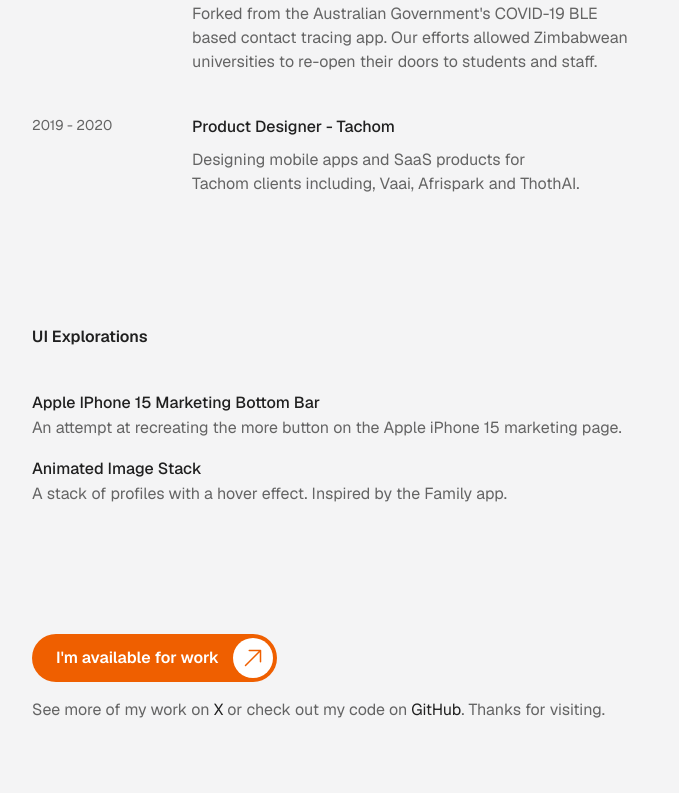
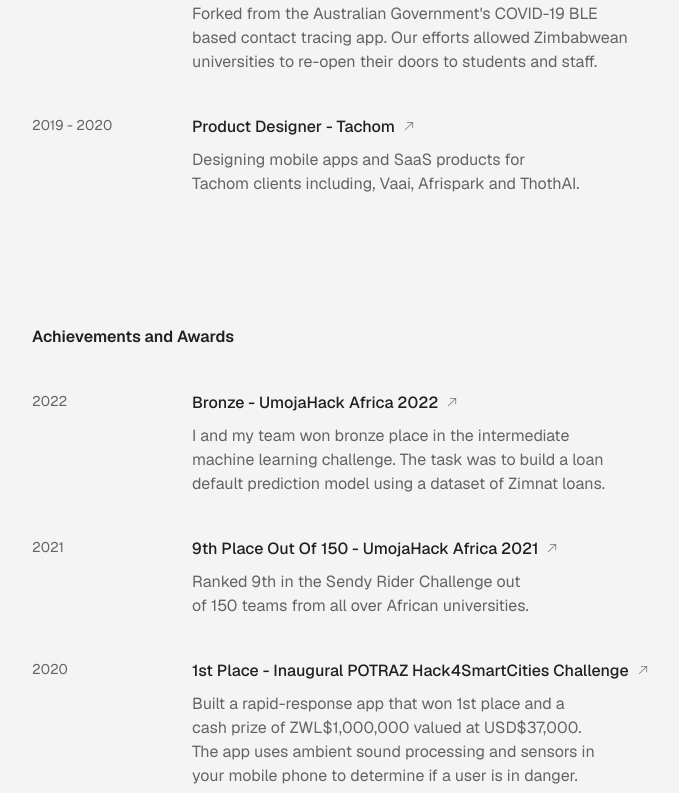
Before and after one commit to tate2301/atipamara, a Next.js app: page / in a window 1280 px wide. Shown: the part 2107-2900 px from the top of the page, without its empty margins (288-967 px from the left). Built offline with nearby package versions, Linux system fonts and the light colour scheme.

Commit message:
feat: add experience

```diff
--- a/app/page.tsx
+++ b/app/page.tsx
@@ -130,6 +130,29 @@
         </div>
       </div>
       <div>
+        <h1 className="leading-relaxed mb-10">Achievements and Awards</h1>
+        <div className="space-y-10 flex flex-col">
+          <WorkExperienceCard
+            title="Bronze - UmojaHack Africa 2022"
+            description="I and my team won bronze place in the intermediate machine learning challenge. The task was to build a loan default prediction model using a dataset of Zimnat loans."
+            link="https://zindi.africa/competitions/umojahack-zimbabwe"
+            timeline="2022"
+          />
+          <WorkExperienceCard
+            title="9th Place out of 150 - UmojaHack Africa 2021"
+            description="Ranked 9th in the Sendy Rider Challenge out of 150 teams from all over African universities."
+            link="https://zindi.africa/competitions/umojahack-africa-2021-2-sendy-challenge-intermediate"
+            timeline="2021"
+          />
+          <WorkExperienceCard
+            title="1st Place - Inaugural POTRAZ Hack4SmartCities Challenge"
+            description="Built a rapid-response app that won 1st place and a cash prize of ZWL$1,000,000 valued at USD$37,000. The app uses ambient sound processing and sensors in your mobile phone to determine if a user is in danger."
+            link="https://potraz.gov.zw"
+            timeline="2020"
+          />
+        </div>
+      </div>
+      <div>
         <h1 className="leading-relaxed mb-10">UI Explorations</h1>
         <div className="space-y-4 flex flex-col">
           <ProjectCard
--- a/components/cards/WorkExperienceCard.tsx
+++ b/components/cards/WorkExperienceCard.tsx
@@ -1,3 +1,4 @@
+import { ArrowUpRightIcon } from "@heroicons/react/24/solid";
 import Link from "next/link";
 
 const WorkExperienceCard = (props: {
@@ -13,13 +14,19 @@
     timeline += " Present";
   }
   return (
-    <Link href={props.link} className="space-y-1 md:space-y-0 md:flex gap-8">
+    <Link
+      href={props.link}
+      target="_blank"
+      rel="no-referrer"
+      className="space-y-1 md:space-y-0 md:flex gap-8"
+    >
       <p className="text-sm leading-relaxed capitalize w-32 flex-shrink-0">
         {timeline}
       </p>
       <div>
-        <p className="text-[#202020] font-medium leading-relaxed capitalize mb-2">
+        <p className="text-[#202020] font-medium leading-relaxed capitalize mb-2 inline-flex items-baseline">
           {props.title}
+          <ArrowUpRightIcon className="w-3 h-3 ml-2 text-zinc-500" />
         </p>
         <p className="text-balance">{props.description}</p>
       </div>
```
